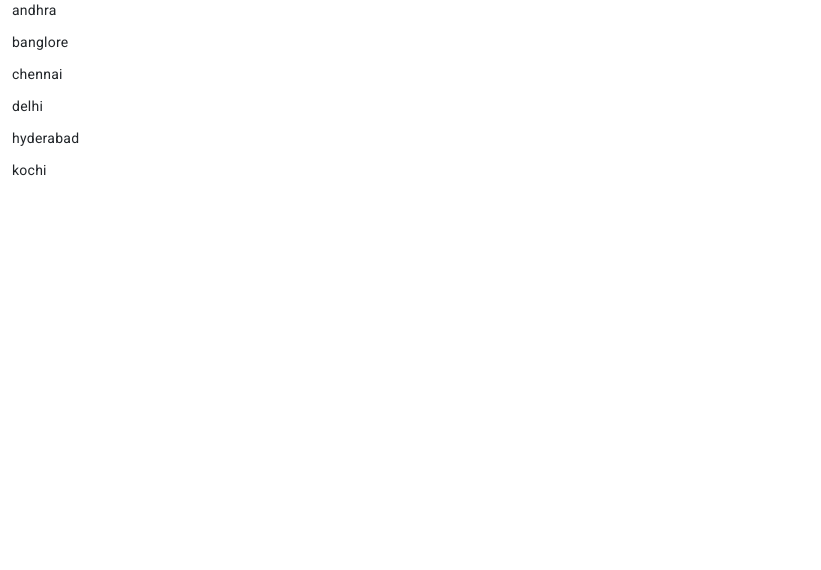
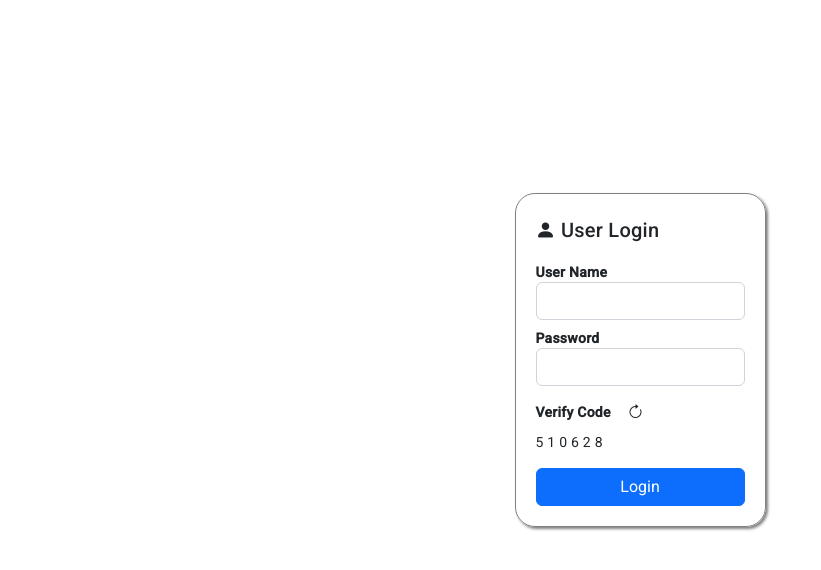
Before and after one commit to vajaganidhanesh/angular-workspace, an Angular app: page / in a window 1280 px wide. Shown: the top 570 px of the page, without its empty margins (0-821 px from the left). Built offline with nearby package versions, Linux system fonts and the light colour scheme.

Commit message:
Services with Dependecy Injection pattern

```diff
--- a/projects/shopping/src/app/app.module.ts
+++ b/projects/shopping/src/app/app.module.ts
@@ -36,6 +36,7 @@ import { MaterialDemoComponent } from './components/material-demo/material-demo.
 import { PipeDemoComponent } from './components/pipe-demo/pipe-demo.component';
 import { SentencePipe } from './pipes/sentences.pipe';
 import { SortingPipePipe } from './pipes/sorting-pipe.pipe';
+import { CapchaService } from './service/capcha.service';
 
 @NgModule({
   declarations: [
@@ -78,7 +79,7 @@ import { SortingPipePipe } from './pipes/sorting-pipe.pipe';
     MatButtonModule,
     ScrollingModule,
   ],
-  providers: [],
-  bootstrap: [PipeDemoComponent],
+  providers: [CapchaService],
+  bootstrap: [LoginComponent],
 })
 export class AppModule {}
--- a/projects/shopping/src/app/components/logincomponent/login.component.html
+++ b/projects/shopping/src/app/components/logincomponent/login.component.html
@@ -7,6 +7,13 @@
         <dd><input type="text" class="form-control" /></dd>
         <dt>Password</dt>
         <dd><input type="password" class="form-control" /></dd>
+        <dt>
+          Verify Code
+          <button class="btn" (click)="NewCode()">
+            <span class="bi bi-arrow-clockwise fw-bold"></span>
+          </button>
+        </dt>
+        <dd>{{ code }}</dd>
       </dl>
       <button class="btn btn-primary w-100">Login</button>
     </form>
--- a/projects/shopping/src/app/components/logincomponent/login.component.ts
+++ b/projects/shopping/src/app/components/logincomponent/login.component.ts
@@ -1,8 +1,18 @@
-import { Component } from '@angular/core';
+import { Component, OnInit } from '@angular/core';
+import { CapchaService } from '../../service/capcha.service';
 
 @Component({
   selector: 'app-login',
   templateUrl: './login.component.html',
   styleUrls: ['./login.component.css'],
 })
-export class LoginComponent {}
+export class LoginComponent implements OnInit {
+  public code: string = '';
+  constructor(private captcha: CapchaService) {}
+  ngOnInit(): void {
+    this.code = this.captcha.GenerateCode();
+  }
+  public NewCode(): void {
+    this.code = this.captcha.GenerateCode();
+  }
+}
--- /dev/null
+++ b/projects/shopping/src/app/service/capcha.service.ts
@@ -0,0 +1,19 @@
+import { Injectable } from '@angular/core';
+
+@Injectable()
+export class CapchaService {
+  public GenerateCode(): string {
+    var a = Math.random() * 10;
+    var b = Math.random() * 10;
+    var c = Math.random() * 10;
+    var d = Math.random() * 10;
+    var e = Math.random() * 10;
+    var f = Math.random() * 10;
+
+    var code = `${Math.round(a)} ${Math.round(b)} ${Math.round(c)} ${Math.round(
+      d
+    )} ${Math.round(e)} ${Math.round(f)}`;
+    return code;
+  }
+  constructor() {}
+}
--- a/projects/shopping/src/index.html
+++ b/projects/shopping/src/index.html
@@ -17,6 +17,6 @@
     />
   </head>
   <body class="mat-typography">
-    <app-pipe-demo> </app-pipe-demo>
+    <app-login> </app-login>
   </body>
 </html>
```
